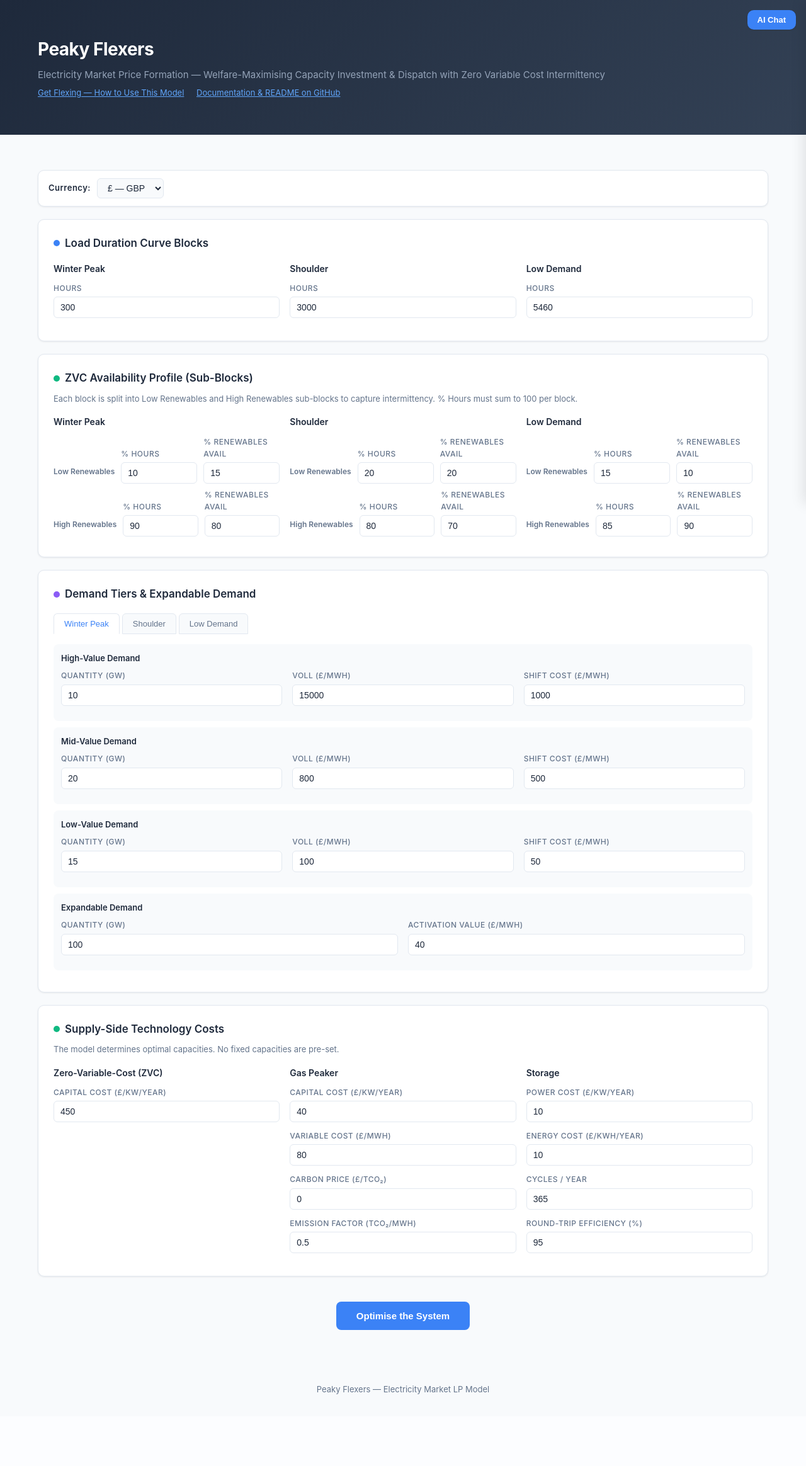
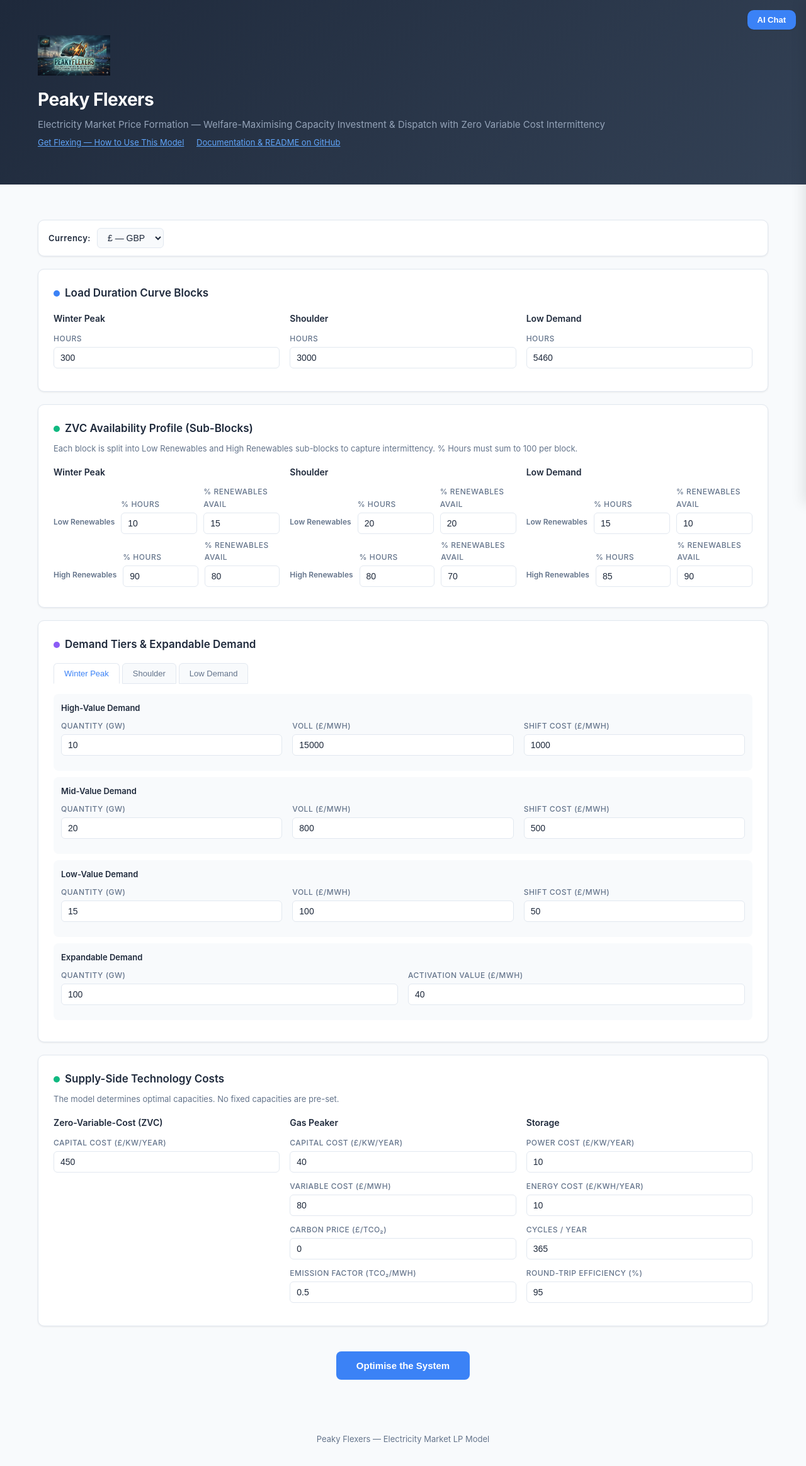
Before and after one commit to metakarma/FlexSys, a Flask app: page / in a window 1280 px wide. Shown: the whole page at 63% size. Before the commit the page ends 2214 px from the top, so only its background shows below. Run offline with Flask 3, Linux system fonts and the light colour scheme.

Commit message:
Add logo, favicon, and branding assets
- peaky-flexers.png: source logo in project root
- static/logo.png: optimised 538x300 version for page headers
- static/favicon.ico: multi-resolution favicon (16/32/48px)
- static/apple-touch-icon.png: 180px iOS icon
- static/logo-192.png: 192px web icon
- Both index.html and guide.html now display the logo in the header
  and reference the favicon and apple-touch-icon

Made-with: Cursor

```diff
--- a/templates/guide.html
+++ b/templates/guide.html
@@ -4,6 +4,8 @@
 <meta charset="utf-8"/>
 <meta name="viewport" content="width=device-width, initial-scale=1"/>
 <title>Get Flexing — How to Use Peaky Flexers</title>
+<link rel="icon" href="/static/favicon.ico" type="image/x-icon"/>
+<link rel="apple-touch-icon" href="/static/apple-touch-icon.png"/>
 <style>
 :root {
   --bg: #f8fafc; --surface: #ffffff; --border: #e2e8f0;
@@ -115,6 +117,7 @@ footer { text-align: center; padding: 32px 0; color: var(--muted); font-size: 13
 
 <header>
   <div class="container">
+    <img src="/static/logo.png" alt="Peaky Flexers" style="height:64px;margin-bottom:8px;"/>
     <h1>Get Flexing</h1>
     <p>A practical guide to understanding and using the Peaky Flexers electricity market model</p>
     <a href="/" class="back-link" style="color:#60a5fa;margin-top:12px;">&#8592; Back to the model</a>
--- a/templates/index.html
+++ b/templates/index.html
@@ -4,6 +4,8 @@
 <meta charset="utf-8"/>
 <meta name="viewport" content="width=device-width, initial-scale=1"/>
 <title>Peaky Flexers — Electricity Market Optimiser</title>
+<link rel="icon" href="/static/favicon.ico" type="image/x-icon"/>
+<link rel="apple-touch-icon" href="/static/apple-touch-icon.png"/>
 <style>
 :root {
   --bg: #f8fafc; --surface: #ffffff; --border: #e2e8f0;
@@ -237,6 +239,7 @@ footer { text-align: center; padding: 32px 0; color: var(--muted); font-size: 13
 
 <header>
   <div class="container">
+    <img src="/static/logo.png" alt="Peaky Flexers" style="height:64px;margin-bottom:8px;"/>
     <h1>Peaky Flexers</h1>
     <p>Electricity Market Price Formation &mdash; Welfare-Maximising Capacity Investment &amp; Dispatch with Zero Variable Cost Intermittency</p>
     <p style="margin-top:6px;font-size:13px;">
```
Also changed, not shown: static/apple-touch-icon.png (added), static/favicon.ico (added), static/logo-192.png (added), static/logo.png (added), 1 other file.
